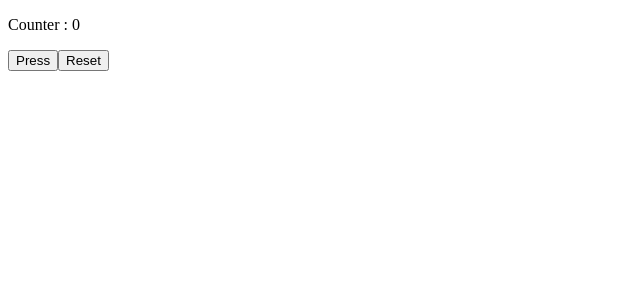
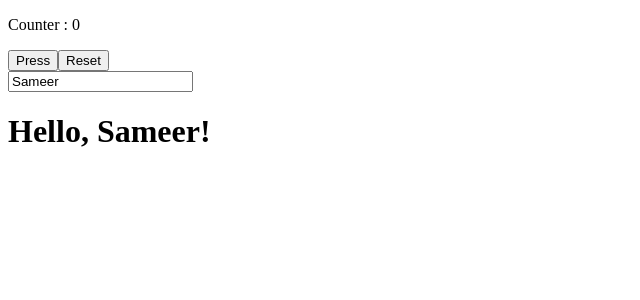
Before and after one commit to msameert/api-dev-workspace, a React (Vite) app in the folder frontend/: page / in a window 1280 px wide. Shown: the top 300 px of the page, without its empty margins (0-640 px from the left). Built offline with nearby package versions, Linux system fonts and the light colour scheme.

Commit message:
useState Username

```diff
--- a/frontend/src/components/base.tsx
+++ b/frontend/src/components/base.tsx
@@ -4,13 +4,23 @@ import { useState } from 'react'
 
 const Base = () => {
     const[counter, setCounter] = useState(0);
+    const [username, setUsername] = useState("Sameer");
     return (
         <div>
+         <div>
             <p> Counter : {counter} </p>
             <button onClick={() => setCounter(counter + 1)}>Press</button>
             <button onClick={() => setCounter(0)}> Reset </button>
+         </div>
+         <div>
+            <input
+                value={username}
+                onChange={(e) => setUsername(e.target.value)}
+            />
+
+            <h1>Hello, {username}!</h1>
+         </div>
         </div>
-
     )
 }
 
```
